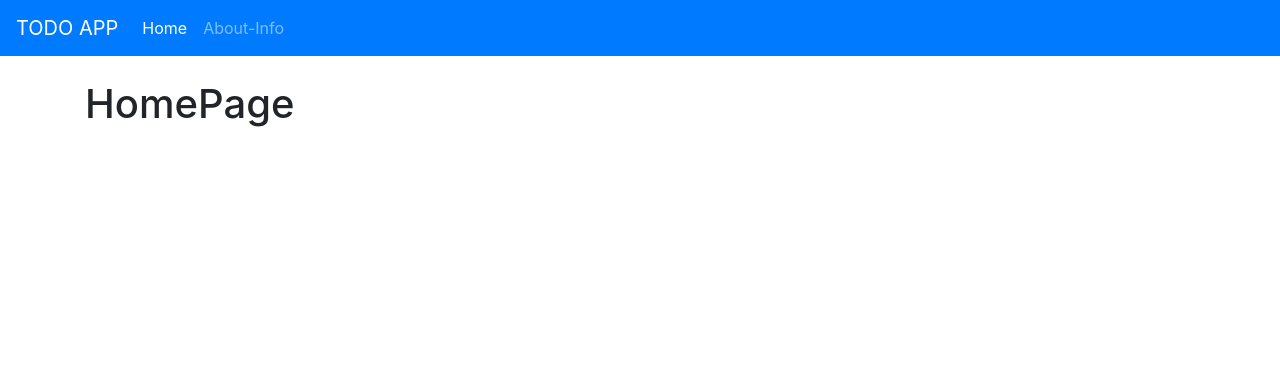
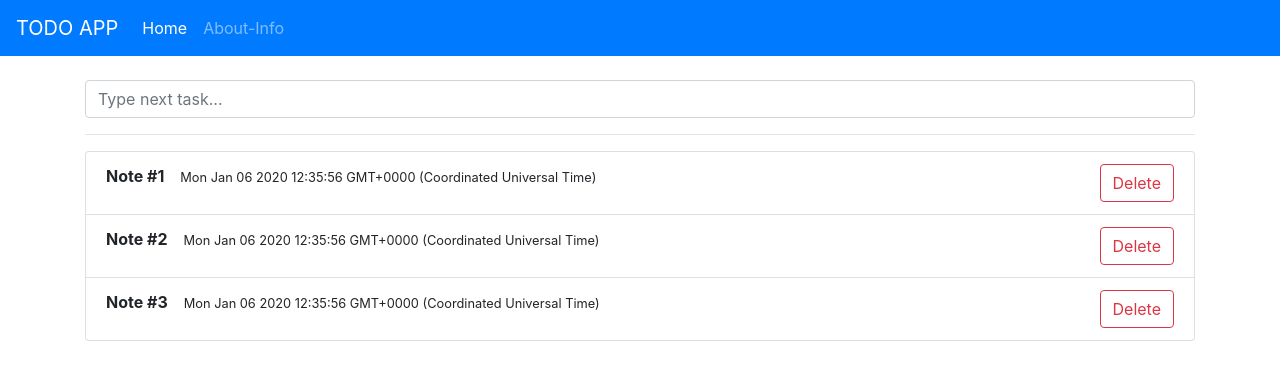
Before and after one commit to alexK150/todo-easy, a React (Create React App) app: page / in a window 1280 px wide. Shown: the top 380 px of the page. Built offline with nearby package versions, Linux system fonts and the light colour scheme.

Commit message:
v2 added Form, Note components. Updated note list with delete button and date info

```diff
--- /dev/null
+++ b/src/components/Form.component.js
@@ -0,0 +1,15 @@
+import React from 'react';
+
+export const Form = () => {
+    return (
+        <form>
+            <div className='form-group'>
+                <input
+                    type='text'
+                    className='form-control'
+                    placeholder='Type next task...'
+                />
+            </div>
+        </form>
+    )
+};
--- /dev/null
+++ b/src/components/Note.component.js
@@ -0,0 +1,24 @@
+import React from 'react';
+
+export const Note = ({notes}) => {
+    return (
+        <ul className="list-group">
+            {notes.map(note => (
+                <li
+                    className="list-group-item note"
+                    key={note.id}
+                >
+                    <div>
+                        <strong>{note.title}</strong>
+                        <small>{Date().toString()}</small>
+                    </div>
+                    <button
+                        type="button"
+                        className="btn btn-outline-danger"
+                    >Delete
+                    </button>
+                </li>
+            ))}
+        </ul>
+    )
+};
--- a/src/index.scss
+++ b/src/index.scss
@@ -13,3 +13,12 @@ code {
   font-family: source-code-pro, Menlo, Monaco, Consolas, "Courier New",
     monospace;
 }
+
+.note {
+  display: flex;
+  justify-content: space-between;
+
+  strong {
+    margin-right: 1rem;
+  }
+}
--- a/src/pages/About.page.js
+++ b/src/pages/About.page.js
@@ -1,9 +1,15 @@
 import React from 'react';
 
-export const About = () => {
-    return (
-        <>
-            <h1>AboutPage</h1>
-        </>
-    )
-};
+export const About = () => (
+    <div className="jumbotron jumbotron-fluid">
+        <div className="container">
+            <h4 className="display-5">React</h4>
+            <p className="lead">&#10004;react-router-dom</p>
+            <p className="lead">&#10004;axios</p>
+            <p className="lead">&#10004;hooks</p>
+            <p className="lead">&#10004;context</p>
+            <h4 className="display-5">Bootstrap</h4>
+            <h4 className="display-5">SASS</h4>
+        </div>
+    </div>
+);
--- a/src/pages/Home.page.js
+++ b/src/pages/Home.page.js
@@ -1,9 +1,17 @@
 import React from 'react';
+import {Form} from "../components/Form.component";
+import {Note} from "../components/Note.component";
 
 export const Home = () => {
+    const notes = new Array(3)
+        .fill('')
+        .map((_, i) => ({id: i, title: `Note #${i + 1}`}));
+
     return (
         <>
-            <h1>HomePage</h1>
+            <Form/>
+            <hr/>
+            <Note notes={notes}/>
         </>
     )
 };
```
